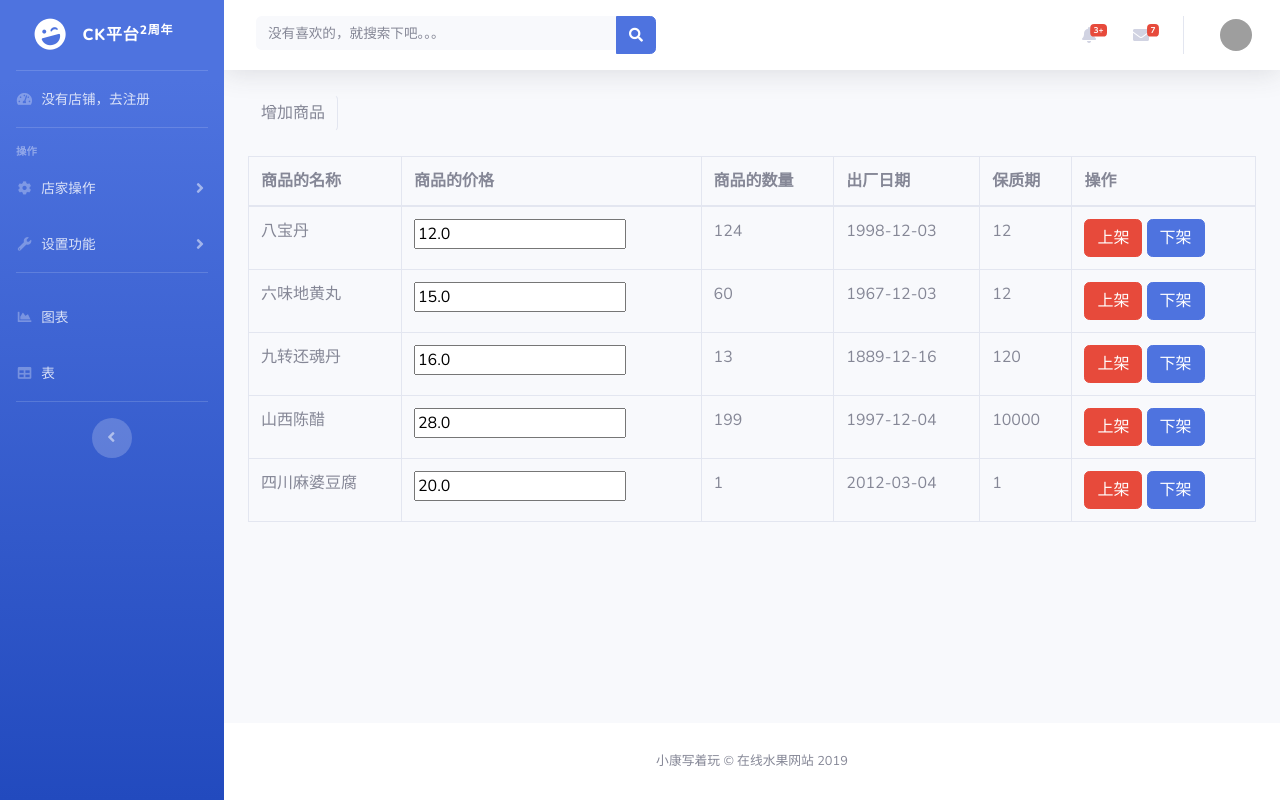
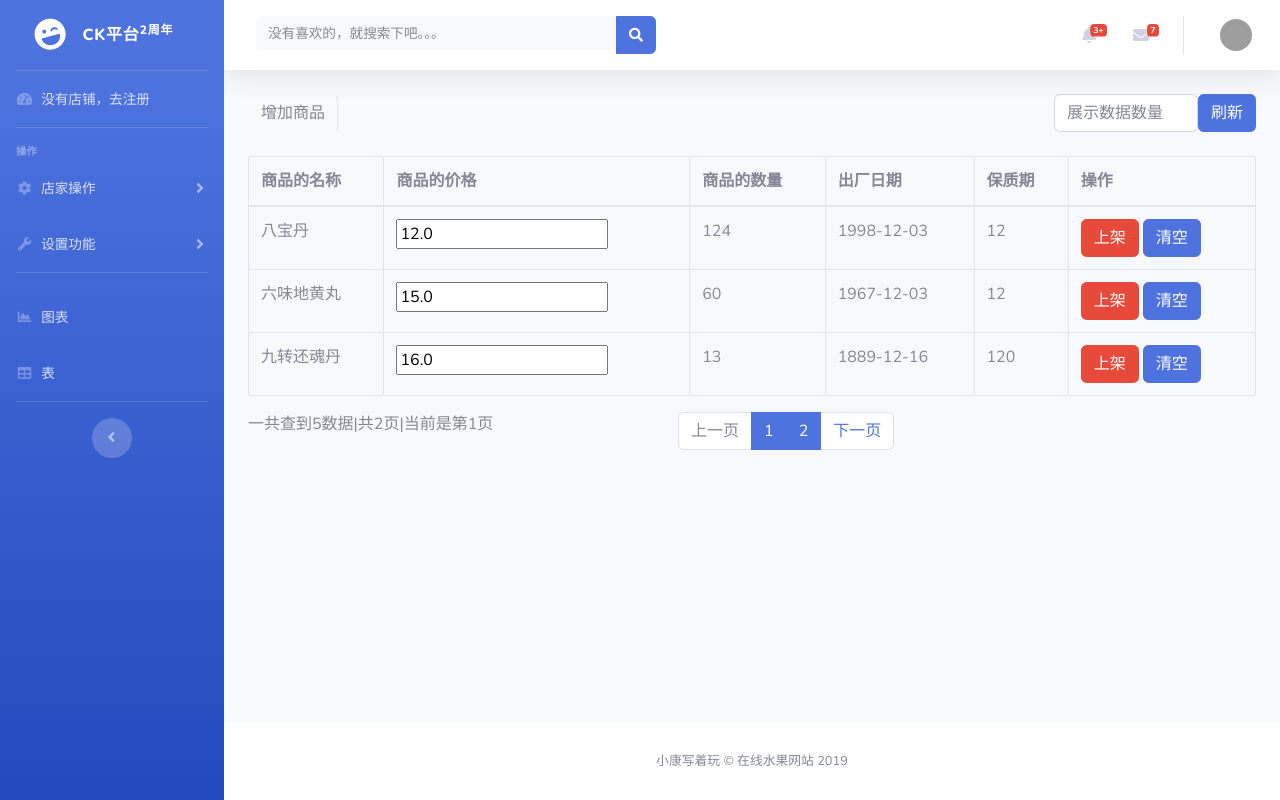
Before and after one commit to kangkanggit/DjangoShop, a Django app: page /Store/list_goods/ in a window 1280 px wide. Run offline with Django 3.2, Linux system fonts and the light colour scheme; data comes from the database, SQL or seed files in the repository; both versions use the stored data as it was after the commit; some libraries are stand-ins or nearby versions; grey boxes are pictures that could not be loaded.

Commit message:
实现分页功能和上下页切换功能

```diff
--- a/FreshShop/Store/templates/store/blank.html
+++ b/FreshShop/Store/templates/store/blank.html
@@ -48,7 +48,7 @@
           {% if is_store %}
         <a class="nav-link" href="/Store/regs/">
           <i class="fas fa-fw fa-tachometer-alt"></i>
-          <span>进入店铺管理</span></a>
+          <span>已拥有店铺</span></a>
           {% else %}
          <a class="nav-link" href="/Store/regs/">
           <i class="fas fa-fw fa-tachometer-alt"></i>
--- a/FreshShop/Store/templates/store/list_goods.html
+++ b/FreshShop/Store/templates/store/list_goods.html
@@ -4,6 +4,13 @@
 {% endblock %}
 {% block lable %}
     <a class="btn border-right" href="/Store/good_Goods/">增加商品</a>
+    <div class="form-group" style="float:right">
+        <form action="" method="post" >
+            {% csrf_token %}
+            <input style="float:left;width: 144px" type="text" class="form-control" name="mun" placeholder="展示数据数量">
+            <input type="submit" class='btn btn-primary' value="刷新">
+        </form>
+    </div>
 {% endblock %}
 
 {% block content %}
@@ -19,7 +26,7 @@
                </tr>
         </thead>
         <tbody>
-               {% for goods in good_list %}
+               {% for goods in page %}
                    <tr>
                        <td>{{ goods.goods_name }}</td>
                        <td>
@@ -30,10 +37,51 @@
                        <td>{{ goods.goods_safeDate }}</td>
                        <td>
                            <a  class="btn btn-danger" href="#">上架</a>
-                           <a  class="btn btn-primary" href="#">下架</a>
+                           <a  class="btn btn-primary" href="#">清空</a>
                        </td>
                    </tr>
                {% endfor %}
         </tbody>
     </table>
+    <div class='row'>
+      <div class="div col-sm-12 col-md-5">
+          <div class="dataTables_info" id="dataTable_info">
+              一共查到{{ pages }}数据|共{{ list_sum }}页|当前是第{{ page_num }}页
+          </div>
+      </div>
+        <div class="col-sm-12 col-md-7">
+           <div class="dataTables_paginate paging_simple_numbers" id="dataTable_paginate">
+                <ul class="pagination">
+
+                        {% if go_page %}
+                        <li class="paginate_button page-item next">
+                        <a href="?keyword={{ keywords }}&page_num={{ go_page  }}"  class="page-link" >上一页</a>
+                        </li>
+                        {% else %}
+                         <li class="paginate_button page-item next disabled">
+                        <a href=""  class="page-link " >上一页</a>
+                        </li>
+                        {% endif %}
+                    {% for p in page_range %}
+                    <li class="paginate_button page-item active">
+                        <a href="?keyword={{ keywords }}&page_num={{ p }}" class="page-link">{{ p }}</a>
+                    </li>
+                    {% endfor %}
+
+                    {% if next_page %}
+                    <li class="paginate_button page-item next">
+                        <a href="?keyword={{ keywords }}&page_num={{ next_page }}" class="page-link">下一页</a>
+                    </li>
+                    {% else %}
+                    <li class="paginate_button page-item next disabled">
+                        <a href=""  class="page-link">下一页</a>
+                    </li>
+                    {% endif %}
+                </ul>
+           </div>
+        </div>
+      <div>
+
+      </div>
+    </div>
 {% endblock %}
--- a/FreshShop/Store/views.py
+++ b/FreshShop/Store/views.py
@@ -2,6 +2,7 @@ import hashlib
 
 from django.shortcuts import render
 from django.http import JsonResponse
+from django.core.paginator import Paginator#分页模块
 from django.shortcuts import HttpResponseRedirect
 
 from Store.models import *
@@ -91,7 +92,7 @@ def index(request):
 
 
 
-#ajax验证
+#ajax注册验证
 def ajax_vaild(request):
     restul = {'status':'error','content':''}
     if request.method == 'GET':
@@ -109,7 +110,7 @@ def ajax_vaild(request):
 
 #店铺注册页面
 def register_store(request):
-    type_list = StoreType.objects.all()#查询类型
+    type_list = StoreType.objects.all()#查询类型将他加载到前端页面
     if request.method == 'POST':
         post_data = request.POST#获取前端页面的信息
         store_name = post_data.get('store_name')
@@ -135,7 +136,7 @@ def register_store(request):
         store.save()#保存数据
         for i in type_lists:#遍历列表内容依次保存
             store_type = StoreType.objects.get(id=i)
-            print(store_type)
+            # print(store_type)
             store.type.add(store_type)
         store.save()#保存数据
     return render(request,'store/register_store.html',locals())
@@ -163,7 +164,7 @@ def good_Goods(request):
         goods.goods_image = goods_image
         goods.save()#保存数据
         goods.store_id.add(
-            Store.objects.get(id=int(good_store))
+            Store.objects.get(id=int(good_store))#多对一的保存形式
         )
         goods.save()#保存数据
     return render(request, 'store/add_Goods.html')
@@ -171,13 +172,45 @@ def good_Goods(request):
 
 #商品的展示页面
 def list_goods(request):
-    keywords = request.GET.get('keyword','')
+    """
+    写入展示页面的功能
+    """
+    keywords = request.GET.get('keyword','')#实现模糊查找
+    page_num = request.GET.get('page_num',1)#获取页面
+    muns = request.POST.get('mun',3)#获取前端数据
     if keywords:
-        good_list = Goods.objects.filter(goods_name__contains=keywords)
+        good_list = Goods.objects.filter(goods_name__contains=keywords)#从数据库中模糊查找
     else:
-        good_list = Goods.objects.all()
-    return render(request,'store/list_goods.html',locals())
+        good_list = Goods.objects.all()#展示所有
+    paginator = Paginator(good_list,muns)#展示的内容和每一页展示的数据
+    pages = paginator.count#获取数据的总条数
+    list_sum = paginator.num_pages#总页数
+    page = paginator.page(int(page_num))#获取展示页数对应的内容
+    page_range = paginator.page_range#获取页面列表数
+    next_page = int(page_num)#下一页默认等于当前页加一
+    go_page = int(page_num)#上一页默认当前页减一
+    #判断是下一页最后一页
+    print(next_page)
+    print(next_page)
+    # 判断是否为第最后一页
+    if next_page == list_sum:
+        next_page = 0
+    else:
+        next_page += 1
+    # 判断是否为第第一页
+    if go_page == 1:
+        go_page = 0
+    else:
+        go_page -= 1
+    return render(request,'store/list_goods.html',{'page':page,'page_range':page_range,'keywords':keywords,
+                                                   'pages':pages,'list_sum':list_sum,
+                                                   'next_page':next_page,'go_page':go_page
+                                                   ,'page_num':page_num})
 
+
+#移除功能
+def delet_store(request):
+    pass
 
 #模板页面
 def base(request):
```
Also changed, not shown: FreshShop/db.sqlite3, FreshShop/static/store/images/6.jpg (added), FreshShop/static/store/images/a_3.jpg (added), FreshShop/static/store/images/a_8_DYKyvs7.jpg (added), README.md.
